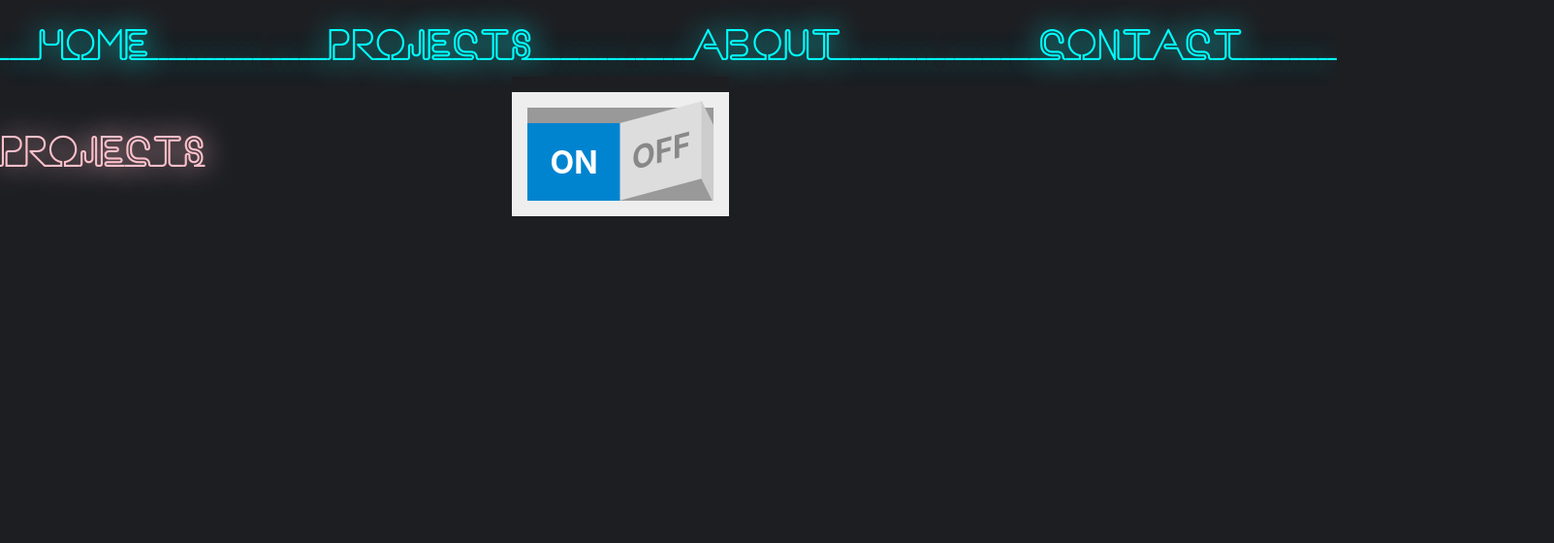
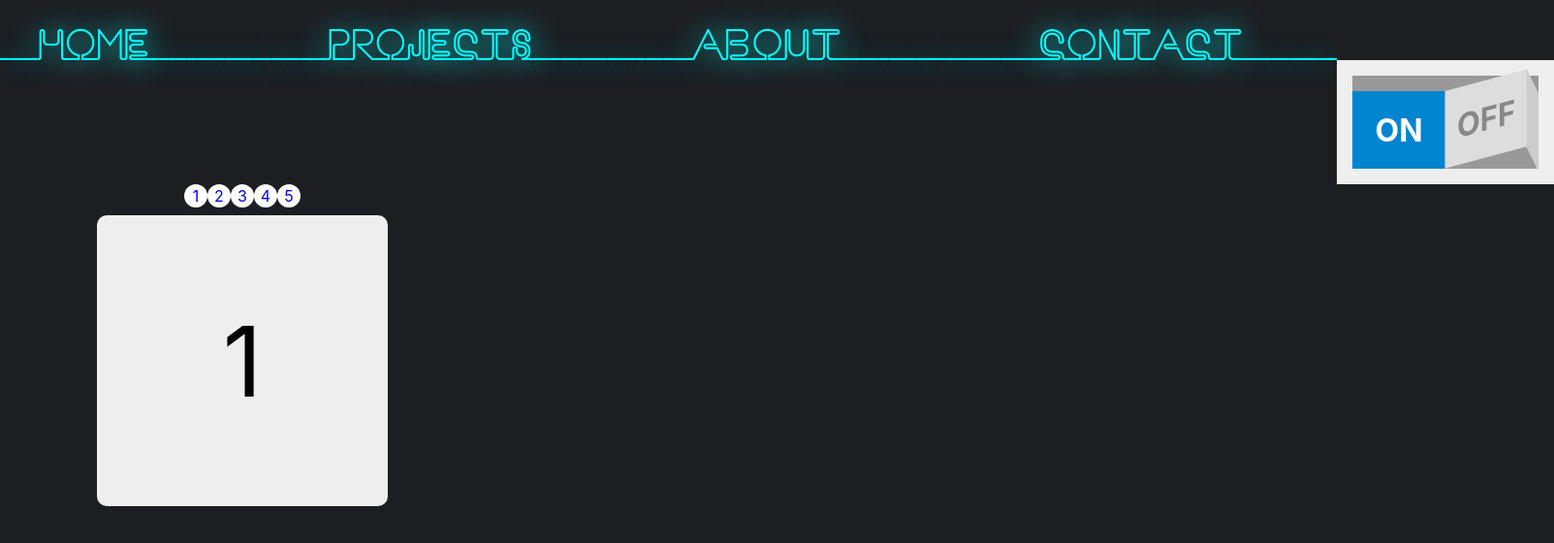
Before and after one commit to adibfazli/reactPortfolio, a React (Create React App) app: page /projects in a window 1280 px wide. Shown: the top 560 px of the page at 97% size, 1603 px wide, since content can reach past the window. Built offline with nearby package versions, Linux system fonts and the light colour scheme.

Commit message:
adds projects data api + project page css

```diff
--- a/src/components/NavBar/NavBar.jsx
+++ b/src/components/NavBar/NavBar.jsx
@@ -1,26 +1,48 @@
 import React from "react";
 import styled from "styled-components";
+import { useHistory, NavLink } from "react-router-dom";
+
 
 
 const Nav = () =>{
-
+  const history = useHistory();
     return(
         <NavStyleWrapper>
             <div className="nav">
                 <div className="navButtons">
-                    <span>____Home____________</span>
-                    <span>_______Projects__________</span>
-                    <span>_______About__________</span>
-                    <span>___________Contact__________</span>
+                    <NavLink
+                      activeclassname="active_main_menu"
+                      className="navItems home"
+                      name="/"
+                      to="/"
+                    >____Home____________</NavLink>
+                    <NavLink
+                      activeclassname="active_main_menu"
+                      className="navItems home"
+                      name="/projects"
+                      to="/projects"
+                      >_______Projects__________</NavLink>
+                    <NavLink
+                      activeclassname="active_main_menu"
+                      className="navItems home"
+                      name="/about"
+                      to="/about"
+                      >_______About__________</NavLink>
+                    <NavLink
+                      activeclassname="active_main_menu"
+                      className="navItems home"
+                      name="/contact"
+                      to="/contact"
+                      >___________Contact__________</NavLink>
+                    <div class="mid">
+                        <label class="rocker">
+                            <input type="checkbox" checked/>
+                            <span class="switch-left">On</span>
+                            <span class="switch-right">Off</span>
+                        </label>
+                    </div>
                 </div>
 
-                <div class="mid">
-                    <label class="rocker">
-                        <input type="checkbox" checked/>
-                        <span class="switch-left">On</span>
-                        <span class="switch-right">Off</span>
-                    </label>
-                </div>
 
             </div>
         </NavStyleWrapper>
@@ -29,21 +51,21 @@ const Nav = () =>{
 export default Nav;
 
 const NavStyleWrapper = styled.div `
-*{
-    width:100%;
-    height:70px;
-    margin:0px;
-    // background-color:gray;
+.nav{
+  width :100%;
 }
 .navButtons{
     margin-top:30px;
+    display:flex;
 
 }
-.navButtons span{
+.navItems{
+    text-decoration: none;
     font-family: neonTitle;
     color:#00FFFF;
     font-size: 40px;
     text-shadow: 0px 0px 30px #00FFFF;
+    margin:0;
   }
 
 
--- a/src/pages/App/App.css
+++ b/src/pages/App/App.css
@@ -6,3 +6,7 @@
   src: url(../../imageAndFont//fonts//neon/NEON____.TTF);
   font-style: normal;
 }
+
+.app{
+  margin: 0 100px;
+}
--- a/src/pages/App/App.js
+++ b/src/pages/App/App.js
@@ -31,6 +31,7 @@ function App() {
   return (
     <>
       <NavBar/>
+      <div className="app">
         <Switch>
             <Route exact={true} path="/" render={() => (
                 <>
@@ -57,6 +58,7 @@ function App() {
               )}
             />
         </Switch>
+      </div>
     </>
   );
 }
--- a/src/pages/Home/Home.jsx
+++ b/src/pages/Home/Home.jsx
@@ -6,7 +6,6 @@ const Home = () =>{
 
     return(
         <HomeStyleWrapper>
-            <p>Adib___Fazli</p>
             <body>
                 <div className="sign">
                     <span className="fast-flicker">A</span>
--- a/src/pages/Projects/Projects.jsx
+++ b/src/pages/Projects/Projects.jsx
@@ -6,18 +6,174 @@ const Projects = () =>{
 
     return(
         <ProjectsStyleWrapper>
-        <p>Projects</p>
+       <div class="slider">
+
+  <a href="#slide-1">1</a>
+  <a href="#slide-2">2</a>
+  <a href="#slide-3">3</a>
+  <a href="#slide-4">4</a>
+  <a href="#slide-5">5</a>
+
+  <div class="slides">
+    <div id="slide-1">
+      1
+    </div>
+    <div id="slide-2">
+      2
+    </div>
+    <div id="slide-3">
+      3
+    </div>
+    <div id="slide-4">
+      4
+    </div>
+    <div id="slide-5">
+      5
+    </div>
+  </div>
+</div>
+
         </ProjectsStyleWrapper>
     );
 }
 export default Projects;
 
 const ProjectsStyleWrapper = styled.div `
+.main_projects_parent_div{
+  border-radius:20px;
+  border :2px solid pink;
+  position:relative;
+  height:70vh;
+  background:transparent;
+  box-shadow: 0px 0px 10px pink;
+}
   p{
     font-family: neonTitle;
     color:pink;
     font-size: 40px;
     text-shadow: 0px 0px 30px pink;
+    position:absolute;
+    top:-10.9%;
+    left:2%;
   }
 
+
+
+
+
+
+
+
+
+
+
+
+  * {
+  box-sizing: border-box;
+}
+
+.slider {
+  width: 300px;
+  text-align: center;
+  overflow: hidden;
+}
+
+.slides {
+  display: flex;
+
+  overflow-x: auto;
+  scroll-snap-type: x mandatory;
+
+
+
+  scroll-behavior: smooth;
+  -webkit-overflow-scrolling: touch;
+
+  /*
+  scroll-snap-points-x: repeat(300px);
+  scroll-snap-type: mandatory;
+  */
+}
+.slides::-webkit-scrollbar {
+  width: 10px;
+  height: 10px;
+}
+.slides::-webkit-scrollbar-thumb {
+  background: black;
+  border-radius: 10px;
+}
+.slides::-webkit-scrollbar-track {
+  background: transparent;
+}
+.slides > div {
+  scroll-snap-align: start;
+  flex-shrink: 0;
+  width: 300px;
+  height: 300px;
+  margin-right: 50px;
+  border-radius: 10px;
+  background: #eee;
+  transform-origin: center center;
+  transform: scale(1);
+  transition: transform 0.5s;
+  position: relative;
+
+  display: flex;
+  justify-content: center;
+  align-items: center;
+  font-size: 100px;
+}
+.slides > div:target {
+/*   transform: scale(0.8); */
+}
+.author-info {
+  background: rgba(0, 0, 0, 0.75);
+  color: white;
+  padding: 0.75rem;
+  text-align: center;
+  position: absolute;
+  bottom: 0;
+  left: 0;
+  width: 100%;
+  margin: 0;
+}
+.author-info a {
+  color: white;
+}
+img {
+  object-fit: cover;
+  position: absolute;
+  top: 0;
+  left: 0;
+  width: 100%;
+  height: 100%;
+}
+
+.slider > a {
+  display: inline-flex;
+  width: 1.5rem;
+  height: 1.5rem;
+  background: white;
+  text-decoration: none;
+  align-items: center;
+  justify-content: center;
+  border-radius: 50%;
+  margin: 0 0 0.5rem 0;
+  position: relative;
+}
+.slider > a:active {
+  top: 1px;
+}
+.slider > a:focus {
+  background: #000;
+}
+
+/* Don't need button navigation */
+@supports (scroll-snap-type) {
+  .slider > a {
+    display: none;
+  }
+}
+
+
 `
```
Also changed, not shown: src/utils/Api/ProjectDataAPI.js (added, +39 -0 lines), 1 other file (tests, documents, lock files or other folders). Lines whose indentation alone changed are shown as unchanged.
